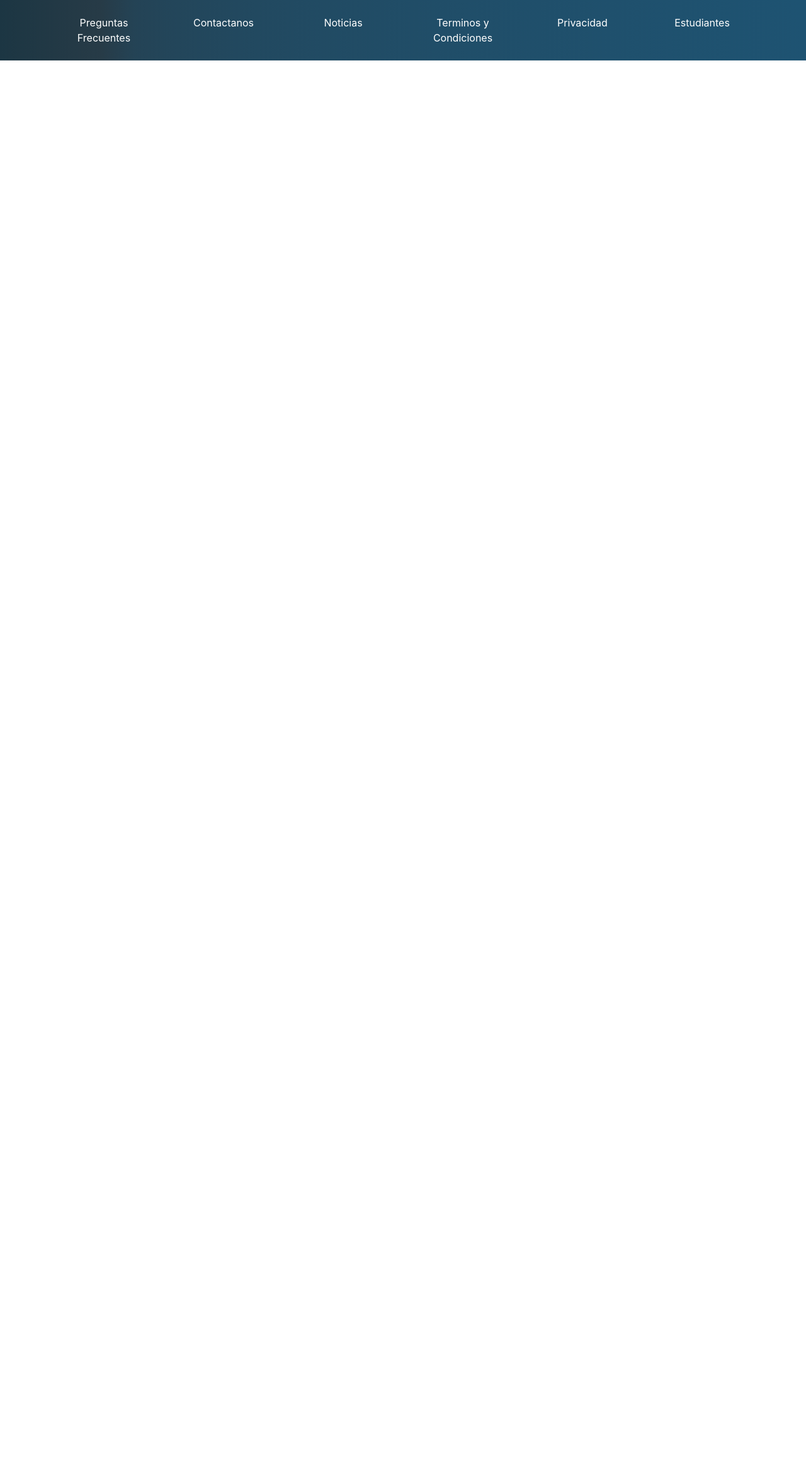
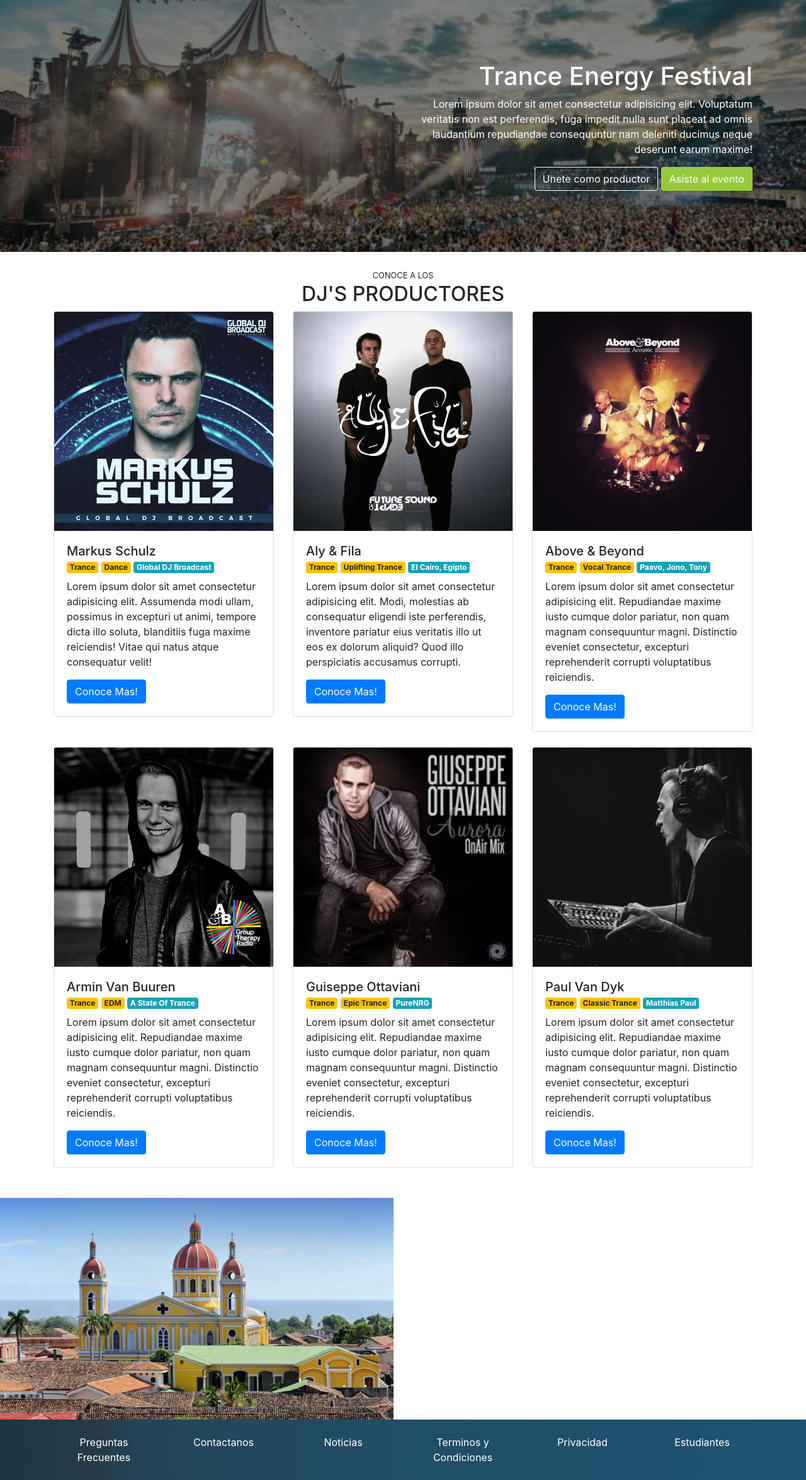
Before and after one commit to jerrycano37/Curso-Bootstrap-4, a PHP site: page /proyeto.html in a window 1280 px wide. Shown: the part 83-2433 px from the top of the page at 63% size. Before the commit the page ends 179 px from the top, so only its background shows below. Run offline with PHP 8.4, Linux system fonts and the light colour scheme.

Commit message:
imagen transicion,tarjetas terminadas

```diff
--- a/proyeto.html
+++ b/proyeto.html
@@ -50,6 +50,191 @@
 
     <!-- FIN HEADER -->
 
+    <!-- MAIN -->
+
+    <section id="main">
+        <div id="carousel" class="carousel slide carousel-fade" data-ride="carousel" data-pause="false">
+            <div class="carousel-inner">
+                <div class="carousel-item active">
+                    <img class="d-block w-100" src="img/carrusel1.jpg" alt="First slide">
+                </div>
+                <div class="carousel-item">
+                    <img class="d-block w-100" src="img/carrusel2.png" alt="Second slide">
+                </div>
+                <div class="carousel-item">
+                    <img class="d-block w-100" src="img/carrusel3.jpg" alt="Third slide">
+                </div>
+            </div>
+            <div class="overlay">
+                <div class="container">
+                    <div class="row align-items-center">
+                        <div class="col-md-6 offset-md-6 text-center text-md-right">
+                            <h1>Trance Energy Festival</h1>
+                            <p class="d-none d-md-block">
+                                Lorem ipsum dolor sit amet consectetur adipisicing elit.
+                                Voluptatum veritatis non est perferendis, fuga impedit nulla
+                                sunt placeat ad omnis laudantium repudiandae consequuntur nam
+                                deleniti ducimus neque deserunt earum maxime!
+                            </p>
+                            <a href="#" class="btn btn-outline-light">Unete como productor</a>
+                            <button type="button" class="btn btn-color">Asíste al evento</button>
+                        </div>
+                    </div>
+
+                </div>
+            </div>
+        </div>
+    </section>
+    <!-- FIN MAIN -->
+
+    <!-- djs -->
+
+    <section id="dj" class="mt-4 mb-4">
+
+        <div class="container">
+            <div class="row">
+                <div class="col text-center text-uppercase">
+                    <small> Conoce a los</small>
+                    <h2>Dj's Productores</h2>
+                </div>
+
+            </div>
+
+            <div class="row">
+                <div class="col-md-4 mb-4">
+                    <div class="card">
+                        <img class="card-img-top" src="img/card1.jpg" alt="Card image cap">
+                        <div class="card-body">
+                            <h5 class="card-title mb-0">Markus Schulz</h5>
+                            <div class="badges mb-2">
+                                <span class="badge badge-warning">Trance</span>
+                                <span class="badge badge-warning">Dance</span>
+                                <span class="badge badge-info">Global DJ Broadcast</span>
+                            </div>
+                            <p class="card-text">Lorem ipsum dolor sit amet consectetur adipisicing elit.
+                                Assumenda modi ullam, possimus in excepturi ut animi,
+                                tempore dicta illo soluta, blanditiis fuga maxime reiciendis!
+                                Vitae qui natus atque consequatur velit!</p>
+                            <a href="http://www.markusschulz.com/" class="btn btn-primary" target="_blank">Conoce Mas!</a>
+                        </div>
+                    </div>
+                </div>
+
+                <div class="col-md-4 mb-4">
+                    <div class="card">
+                        <img class="card-img-top" src="img/card2.jpg" alt="Card image cap">
+                        <div class="card-body">
+                            <h5 class="card-title mb-0">Aly & Fila</h5>
+                            <div class="badges mb-2">
+                                <span class="badge badge-warning">Trance</span>
+                                <span class="badge badge-warning">Uplifting Trance</span>
+                                <span class="badge badge-info">El Cairo, Egipto</span>
+                            </div>
+                            <p class="card-text">Lorem ipsum dolor sit amet consectetur adipisicing elit.
+                                Modi, molestias ab consequatur eligendi iste perferendis,
+                                inventore pariatur eius veritatis illo ut eos ex dolorum aliquid?
+                                Quod illo perspiciatis accusamus corrupti.</p>
+                            <a href="http://www.alyandfila.com/" class="btn btn-primary" target="_blank">Conoce Mas!</a>
+                        </div>
+                    </div>
+                </div>
+
+                <div class="col-md-4 mb-4">
+                    <div class="card">
+                        <img class="card-img-top" src="img/card3.jpg" alt="Card image cap">
+                        <div class="card-body">
+                            <h5 class="card-title mb-0">Above & Beyond</h5>
+                            <div class="badges mb-2">
+                                <span class="badge badge-warning">Trance</span>
+                                <span class="badge badge-warning">Vocal Trance</span>
+                                <span class="badge badge-info">Paavo, Jono, Tony</span>
+                            </div>
+                            <p class="card-text">Lorem ipsum dolor sit amet consectetur adipisicing elit.
+                                Repudiandae maxime iusto cumque dolor pariatur, non quam magnam consequuntur magni.
+                                Distinctio eveniet consectetur, excepturi reprehenderit corrupti voluptatibus
+                                reiciendis.</p>
+                            <a href="https://www.aboveandbeyond.nu/" class="btn btn-primary" target="_blank">Conoce Mas!</a>
+                        </div>
+                    </div>
+                </div>
+
+                <div class="col-md-4 mb-4">
+                    <div class="card">
+                        <img class="card-img-top" src="img/card4.jpg" alt="Card image cap">
+                        <div class="card-body">
+                            <h5 class="card-title mb-0">Armin Van Buuren</h5>
+                            <div class="badges mb-2">
+                                <span class="badge badge-warning">Trance</span>
+                                <span class="badge badge-warning">EDM</span>
+                                <span class="badge badge-info">A State Of Trance</span>
+                            </div>
+                            <p class="card-text">Lorem ipsum dolor sit amet consectetur adipisicing elit.
+                                Repudiandae maxime iusto cumque dolor pariatur, non quam magnam consequuntur magni.
+                                Distinctio eveniet consectetur, excepturi reprehenderit corrupti voluptatibus
+                                reiciendis.</p>
+                            <a href="https://www.arminvanbuuren.com" class="btn btn-primary" target="_blank">Conoce Mas!</a>
+                        </div>
+                    </div>
+                </div>
+
+                <div class="col-md-4 mb-4">
+                    <div class="card">
+                        <img class="card-img-top" src="img/card5.jpg" alt="Card image cap">
+                        <div class="card-body">
+                            <h5 class="card-title mb-0">Guiseppe Ottaviani</h5>
+                            <div class="badges mb-2">
+                                <span class="badge badge-warning">Trance</span>
+                                <span class="badge badge-warning">Epic Trance</span>
+                                <span class="badge badge-info">PureNRG</span>
+                            </div>
+                            <p class="card-text">Lorem ipsum dolor sit amet consectetur adipisicing elit.
+                                Repudiandae maxime iusto cumque dolor pariatur, non quam magnam consequuntur magni.
+                                Distinctio eveniet consectetur, excepturi reprehenderit corrupti voluptatibus
+                                reiciendis.</p>
+                            <a href="http://www.giuseppeottaviani.com/" class="btn btn-primary" target="_blank">Conoce Mas!</a>
+                        </div>
+                    </div>
+                </div>
+
+                <div class="col-md-4 mb-4">
+                    <div class="card">
+                        <img class="card-img-top" src="img/card6.jpeg" alt="Card image cap">
+                        <div class="card-body">
+                            <h5 class="card-title mb-0">Paul Van Dyk</h5>
+                            <div class="badges mb-2">
+                                <span class="badge badge-warning">Trance</span>
+                                <span class="badge badge-warning">Classic Trance</span>
+                                <span class="badge badge-info">Matthias Paul</span>
+                            </div>
+                            <p class="card-text">Lorem ipsum dolor sit amet consectetur adipisicing elit.
+                                Repudiandae maxime iusto cumque dolor pariatur, non quam magnam consequuntur magni.
+                                Distinctio eveniet consectetur, excepturi reprehenderit corrupti voluptatibus
+                                reiciendis.</p>
+                            <a href="https://www.paulvandyk.com/" class="btn btn-primary" target="_blank">Conoce Mas!</a>
+                        </div>
+                    </div>
+                </div>
+            </div>
+
+        </div>
+    </section>
+    <!-- fin djs -->
+
+    <!-- lugar y fecha -->
+    <section id="lfecha">
+        <div class="container-fluid">
+            <div class="row">
+                <div class="col pl-0 pr-0">
+                   <img src="img/info1.jpg" alt="lugar1">
+                </div>
+
+                <div class="col">
+
+                </div>
+            </div>
+        </div>
+    </section>
+    <!-- fin lugar y fecha -->
 
     <!-- FOOTER -->
     <footer id="footer" class="pb-4 pt-4">
--- a/styles.css
+++ b/styles.css
@@ -1,15 +1,54 @@
-.text-compra{
+.text-compra {
     color: #97c93e !important;
 }
 
-#footer{
-    background: linear-gradient(90deg,#1c3643,#273b47,25%,#1e5372);
+#footer {
+    background: linear-gradient(90deg, #1c3643, #273b47, 25%, #1e5372);
 }
 
-#footer a{
+#footer a {
     color: white;
 }
 
-#header img{
-   width: 110px;
+#header img {
+    width: 110px;
 }
+
+#main .carousel img {
+    max-height: 50vh;
+    object-fit: cover;
+    filter: grayscale(50%)
+}
+
+#carousel {
+    position: relative;
+
+}
+
+#carousel .overlay {
+    position: absolute;
+    top: 0;
+    bottom: 0;
+    left: 0;
+    right: 0;
+    background-color: rgba(0, 0, 0, 0.5);
+    color: white;
+}
+
+#carousel .overlay .container,
+#carousel .overlay .row {
+    height: 100%;
+}
+
+.btn-color {
+    background-color: #97c93e;
+    color: white;
+}
+
+.btn-color:hover{
+    background-color: #82ad36;
+}
+
+#lfecha img {
+    max-width: 100%;
+}
```
Also changed, not shown: img/card1.jpg (added), img/card2.jpg (added), img/card3.jpg (added), img/card4.jpg (added), img/card5.jpg (added), img/card6.jpeg (added), img/carrusel1.jpg (added), img/carrusel2.png (added), img/carrusel3.jpg (added), img/info1.jpg (added).
